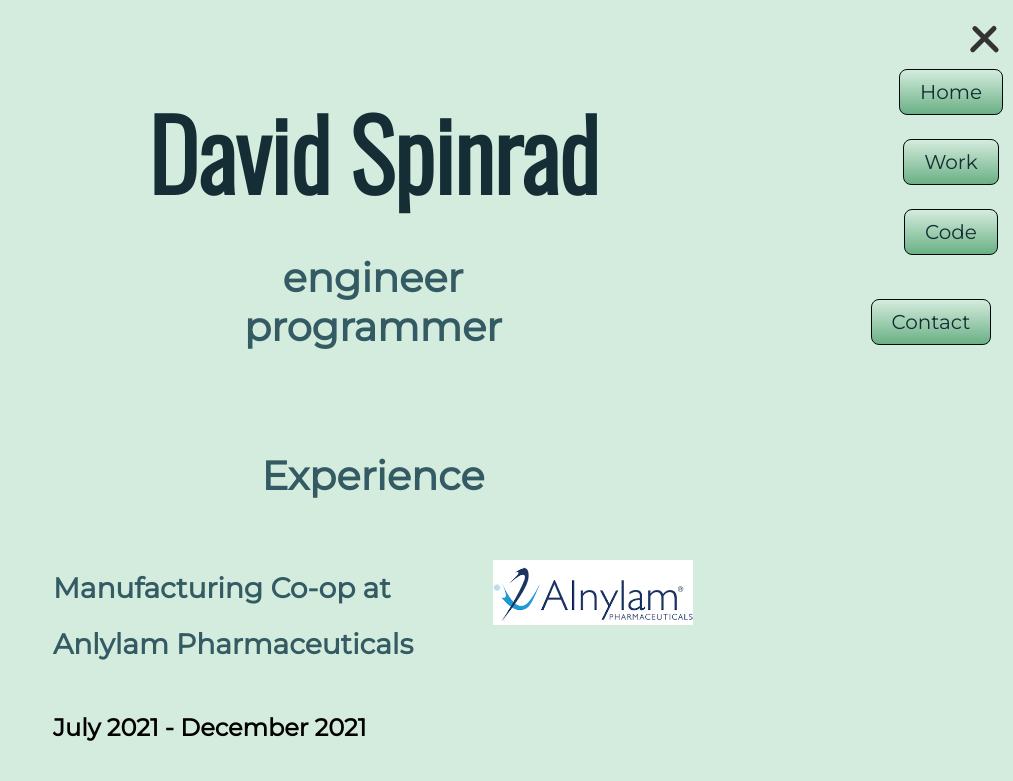
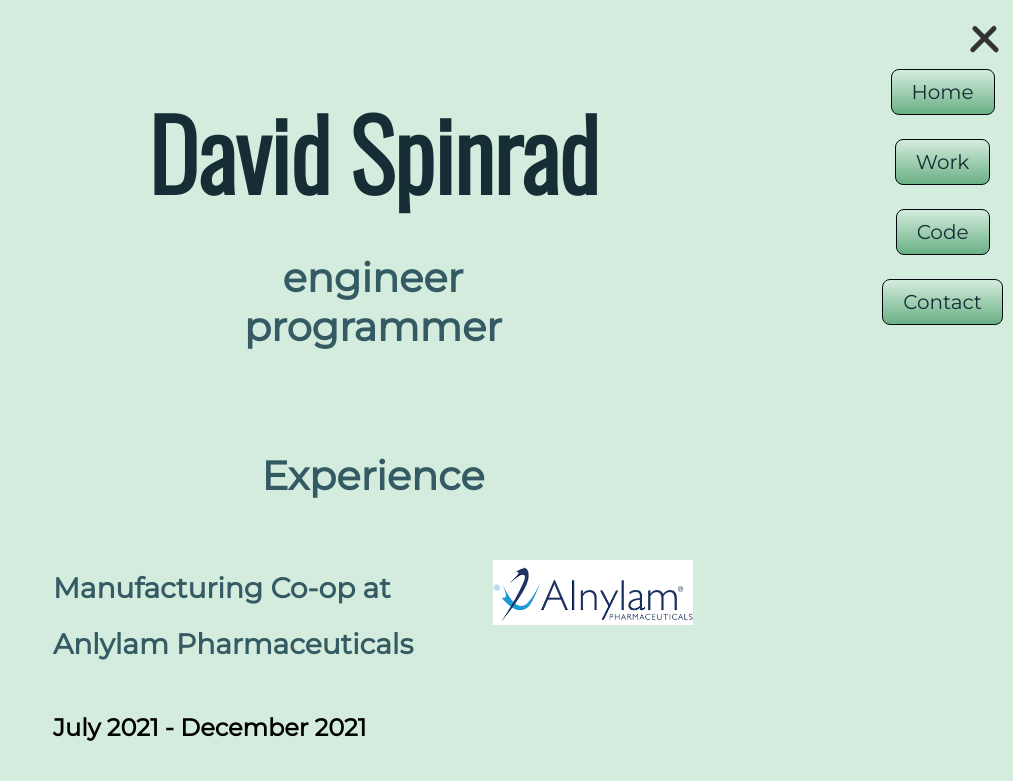
Before and after one commit to spinradd/cv, a plain HTML site: page work_history.html in a window 1280 px wide. Both pictures are taken after a click on the element 1252 px from the left and 39 px from the top of the page. Shown: the top 781 px of the page, without its empty margins (267-1280 px from the left). Drawn offline with nearby package versions, Linux system fonts and the light colour scheme.

Commit message:
Update work_history.html

```diff
--- a/work_history.html
+++ b/work_history.html
@@ -23,7 +23,7 @@
             <ul><a class="btn" href="index.html" onclick="window.open('index.html', '_self');">Home</a></ul>
             <ul><a class="btn" href="work_history.html" onclick="window.open('work_history.html', '_self');">Work</a></ul>
             <ul><a class="btn" href="code.html" onclick="window.open('code.html', '_self');">Code</a></ul>
-            <ul class="btn" href="mailto:spinradd@email.com">Contact</ul>
+            <ul><a class="btn" href="mailto:spinradd@email.com">Contact</a></ul>
         </div>
     </div>
         <h1>David Spinrad</h1>
```
